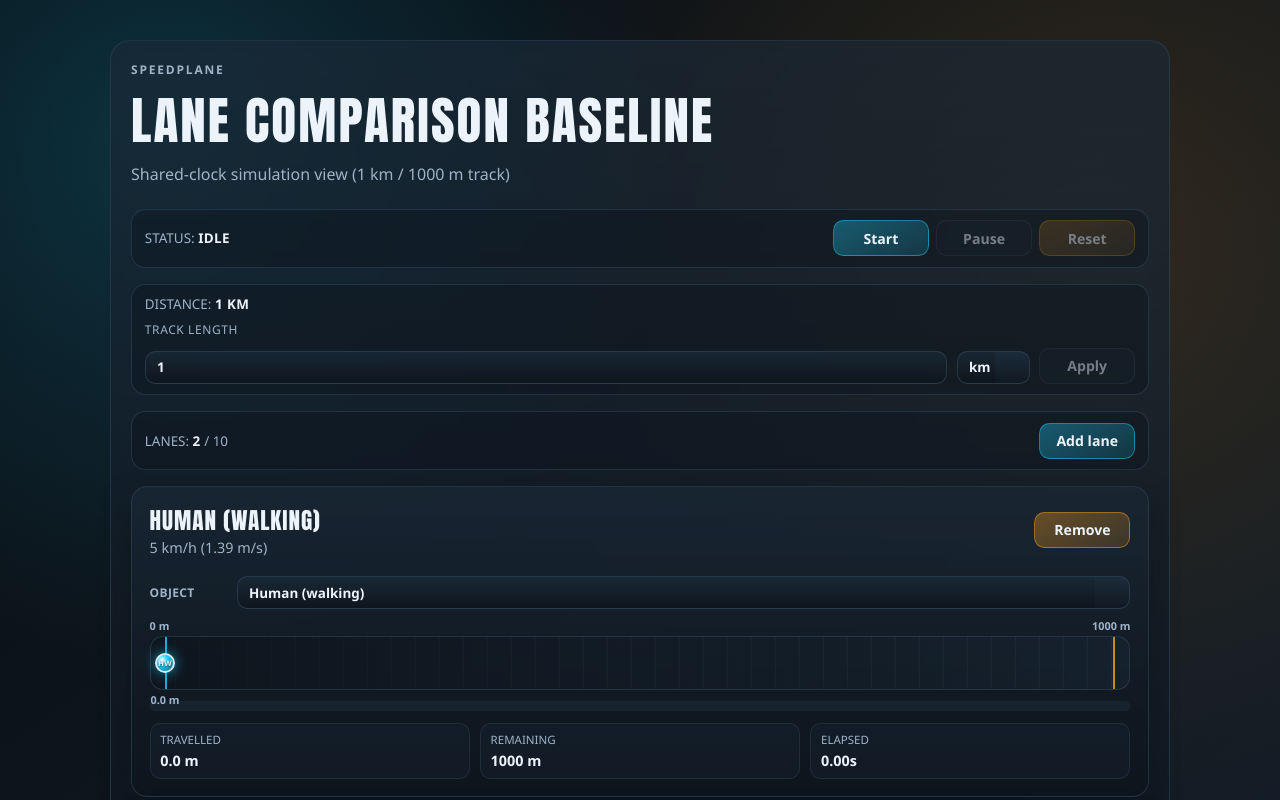
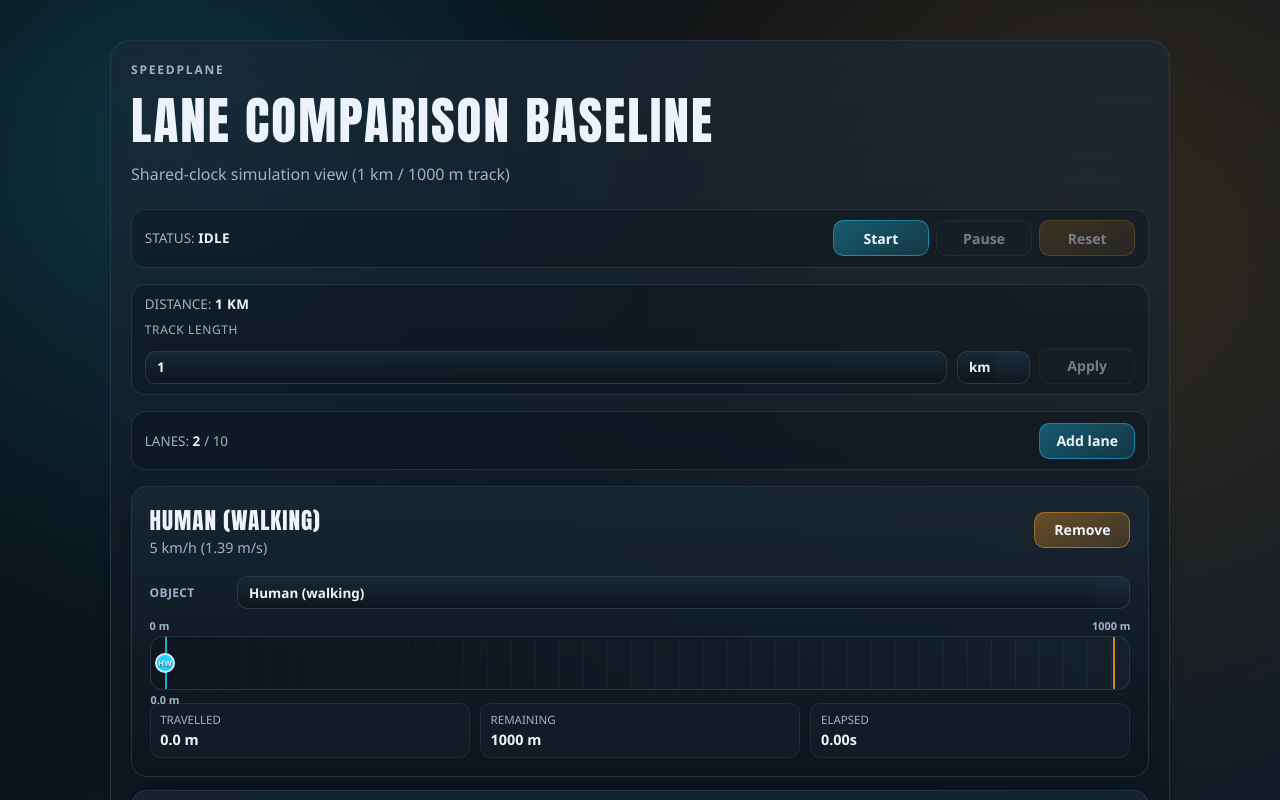
Before and after one commit to borisicleche/speed-comparison, a React (Vite) app: page / in a window 1280 px wide. Shown: the top 800 px of the page. Built offline with nearby package versions, Linux system fonts and the light colour scheme.

Commit message:
style: remove shiny effect from runner and drop progress bar
- Replace radial-gradient + glow box-shadow on runner with flat accent color
- Remove unused Progress component from Track
- Clean up unused React and Progress imports

Co-Authored-By: Claude Sonnet 4.6 <noreply@anthropic.com>

```diff
--- a/src/components/Track/Track.scss
+++ b/src/components/Track/Track.scss
@@ -66,19 +66,18 @@
 
 .track-card__runner {
   --runner-size: 1.25rem;
-  background: radial-gradient(circle at 32% 32%, #fff, v.$color-accent-cool 36%, #10829d 82%);
+  background: v.$color-accent-cool;
   border: 2px solid rgba(v.$color-text, 0.9);
   border-radius: 50%;
-  box-shadow: 0 0 0.8rem rgba(v.$color-accent-cool, 0.65);
   display: grid;
   height: var(--runner-size);
-  left: var(--lane-edge-offset);
+  left: calc(var(--lane-edge-offset) + (100% - 2 * var(--lane-edge-offset)) * var(--progress-ratio, 0));
   margin-top: calc(var(--runner-size) / -2);
   place-items: center;
   position: absolute;
   text-shadow: 0 1px 2px rgba(v.$color-ink-950, 0.65);
   top: 50%;
-  transform: translateX(calc((100% - (2 * var(--lane-edge-offset))) * var(--progress-ratio, 0) - 50%));
+  transform: translateX(-50%);
   width: var(--runner-size);
 
   span {
@@ -93,10 +92,10 @@
   color: v.$color-text-muted;
   font-size: 0.68rem;
   font-weight: 600;
-  left: var(--lane-edge-offset);
+  left: calc(var(--lane-edge-offset) + (100% - 2 * var(--lane-edge-offset)) * var(--progress-ratio, 0));
   position: absolute;
   top: calc(100% + 0.2rem);
-  transform: translateX(calc((100% - (2 * var(--lane-edge-offset))) * var(--progress-ratio, 0) - 50%));
+  transform: translateX(-50%);
 }
 
 .track-card__metrics {
--- a/src/components/Track/Track.tsx
+++ b/src/components/Track/Track.tsx
@@ -1,4 +1,4 @@
-import React, { type CSSProperties } from "react";
+import { type CSSProperties } from "react";
 
 import { Badge } from "../ui/badge";
 import { Button, ButtonVariant } from "../ui/button";
@@ -9,7 +9,6 @@ import {
   CardHeader,
   CardTitle,
 } from "../ui/card";
-import { Progress } from "../ui/progress";
 import { Select } from "../ui/select";
 import type { SpeedObject } from "../../data/speedObjects";
 import type { TrackVisualState } from "../../store/simulationSelectors";
@@ -92,14 +91,6 @@ export const Track = ({
           <div className="track-card__finish" aria-hidden="true" />
         </div>
 
-        <Progress
-          value={track.progressPercent}
-          aria-label={`${track.objectName} progress`}
-          aria-valuemin={0}
-          aria-valuemax={100}
-          aria-valuenow={track.progressPercent}
-        />
-
         <dl className="track-card__metrics">
           <div>
             <dt>Travelled</dt>
```
